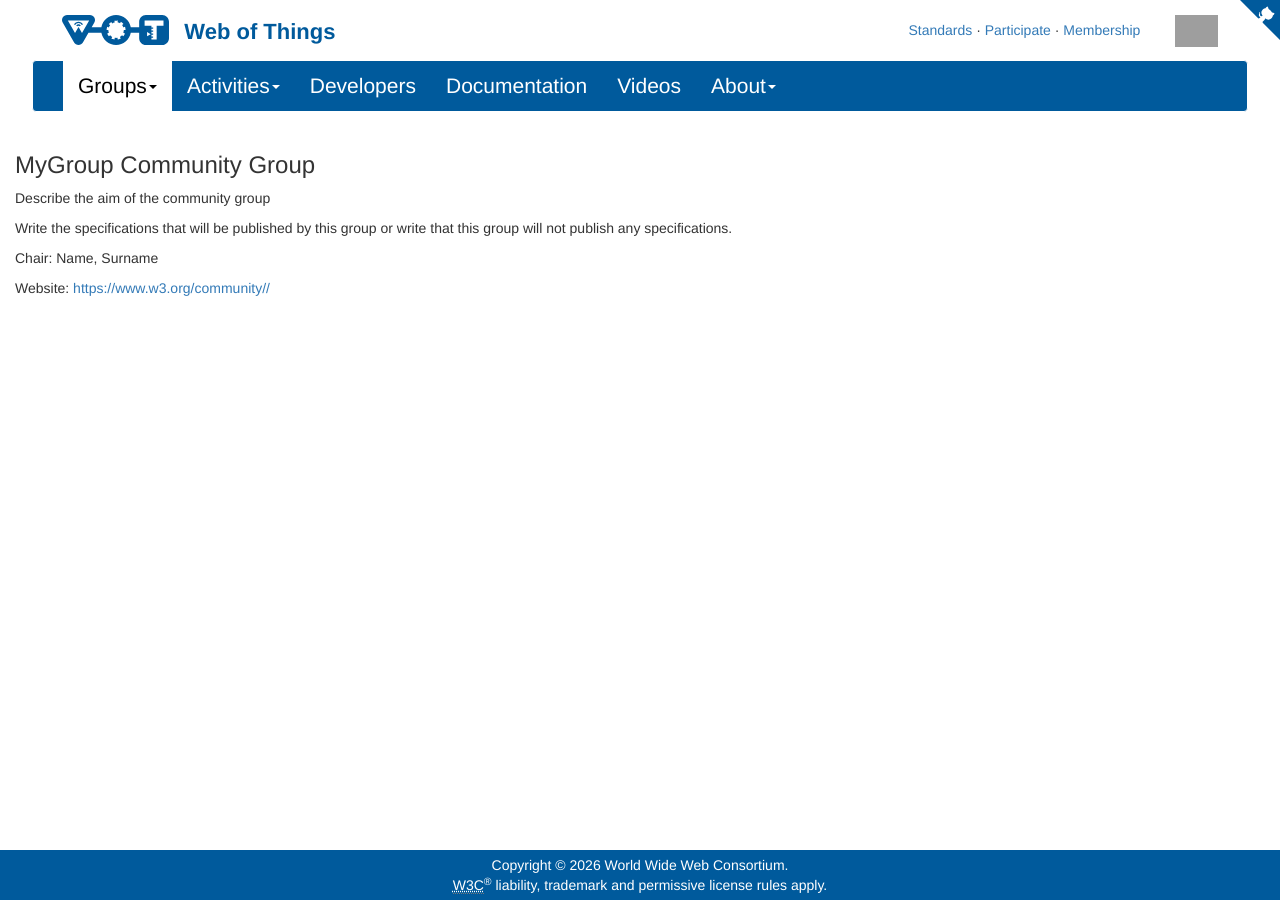
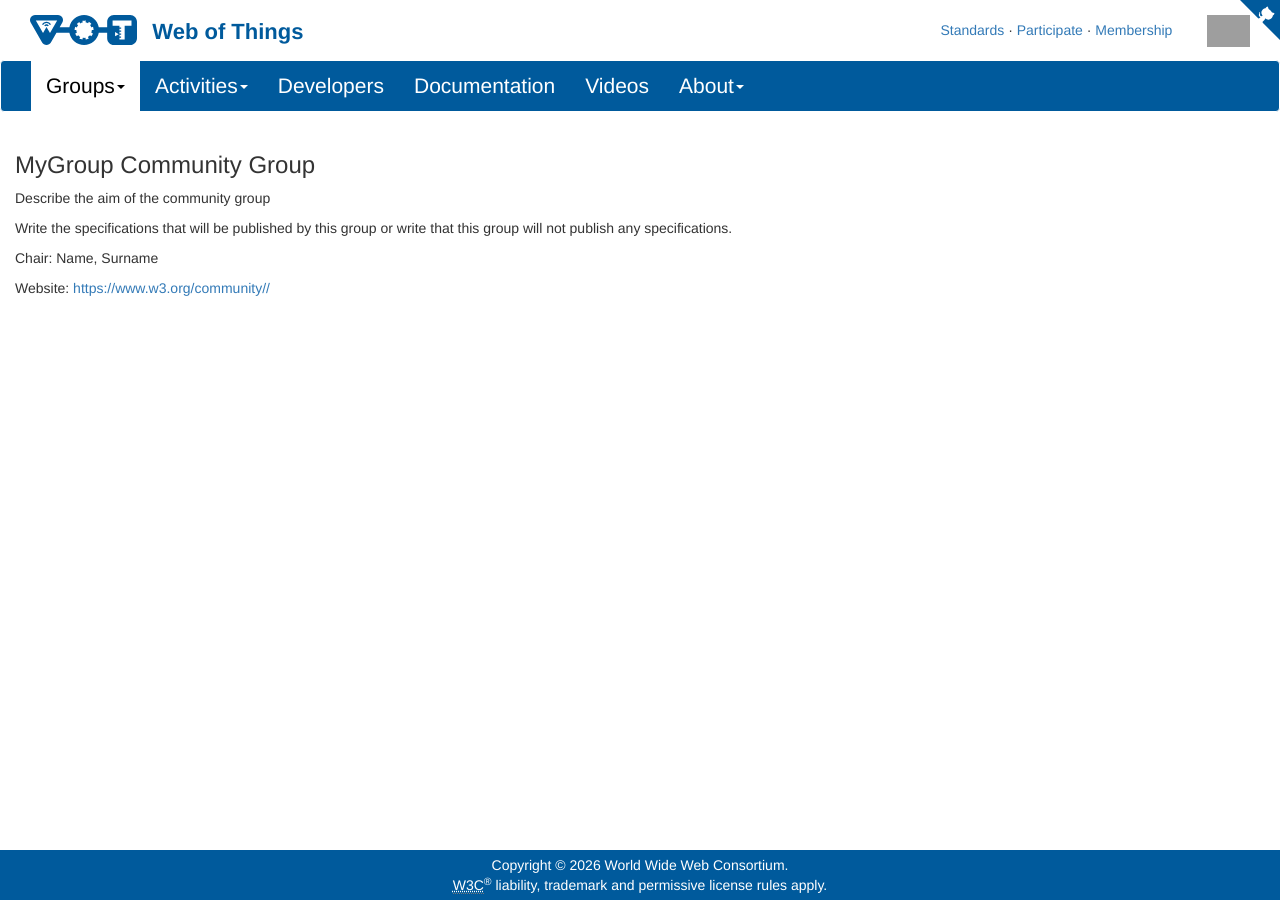
Before and after one commit to w3c/wot-marketing, a Jekyll site: the page built from docs/cg/template.html, in a window 1280 px wide. Built offline with Jekyll 4.4.1, drawn with Linux system fonts in a browser that asks for light colours; nearby versions of some CDN libraries; comment, search, counter and statistics services are not loaded.

Commit message:
reduced navbar width

```diff
--- a/docs/_layouts/default.html
+++ b/docs/_layouts/default.html
@@ -110,7 +110,7 @@
 
 	<div style="min-height: 100vh; background-color: white; display: flex; flex-direction: column;">
 
-		<div class="container-fluid" style="width: 95%;"><!--  -->
+		<div class="container-fluid" style="width: 100%; max-width: 1280px;"><!--  -->
 			<a class="navbar-brand bg-white" href="{{'/' | absolute_url }}"><!--   -->
 				<img src="{{'/images/logo-mini-blue.svg' | absolute_url }}" alt="Web of Things" height="30" />
 			</a>
@@ -135,7 +135,9 @@
 		</div>
 
 		<!-- Static navbar -->
-		<nav class="navbar navbar-default" style="width: 95%; margin-left: 2.5%;"> <!-- navbar-fixed-top  -->
+		<nav class="navbar navbar-default"
+			style="width: 100%; max-width: 1280px; margin-left: 50%; transform: translateX(-50%);">
+			<!-- navbar-fixed-top  -->
 			<div class="container-fluid">
 				<div class="navbar-header">
 					<button type="button" class="navbar-toggle collapsed" data-toggle="collapse" data-target="#navbar"
```
